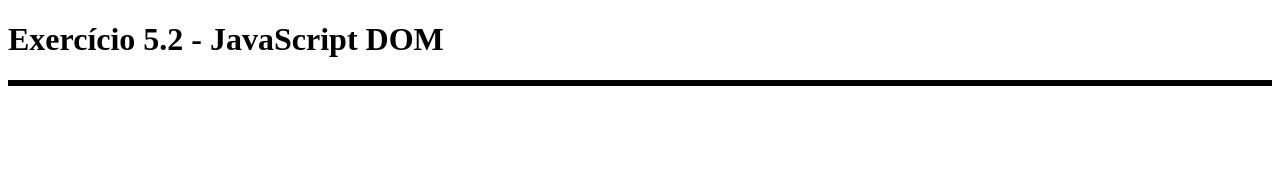
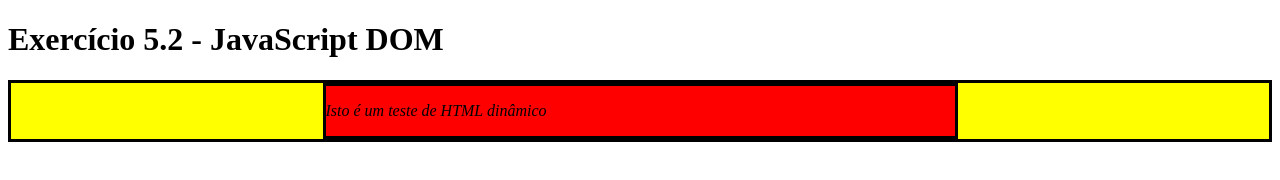
Before and after one commit to edison-ps/trybe-exercises, a plain HTML site: page exercises/5.2/exercicio5-2.html in a window 1280 px wide. Drawn offline with Linux system fonts and the light colour scheme.

Commit message:
Exercicio 5.2 - 004

```diff
--- a/exercises/5.2/exercicio5-2.html
+++ b/exercises/5.2/exercicio5-2.html
@@ -66,6 +66,14 @@
       mainDiv.className='main-content';
       bodyDoc.appendChild(mainDiv);
 
+      let centerDiv =  document.createElement('div');
+      centerDiv.className = 'center-content';
+      mainDiv.appendChild(centerDiv);
+
+      paragraph = document.createElement('p');
+      paragraph.innerText='Isto é um teste de HTML dinâmico'
+      centerDiv.appendChild(paragraph);
+
 
     </script>
   </body>
```
